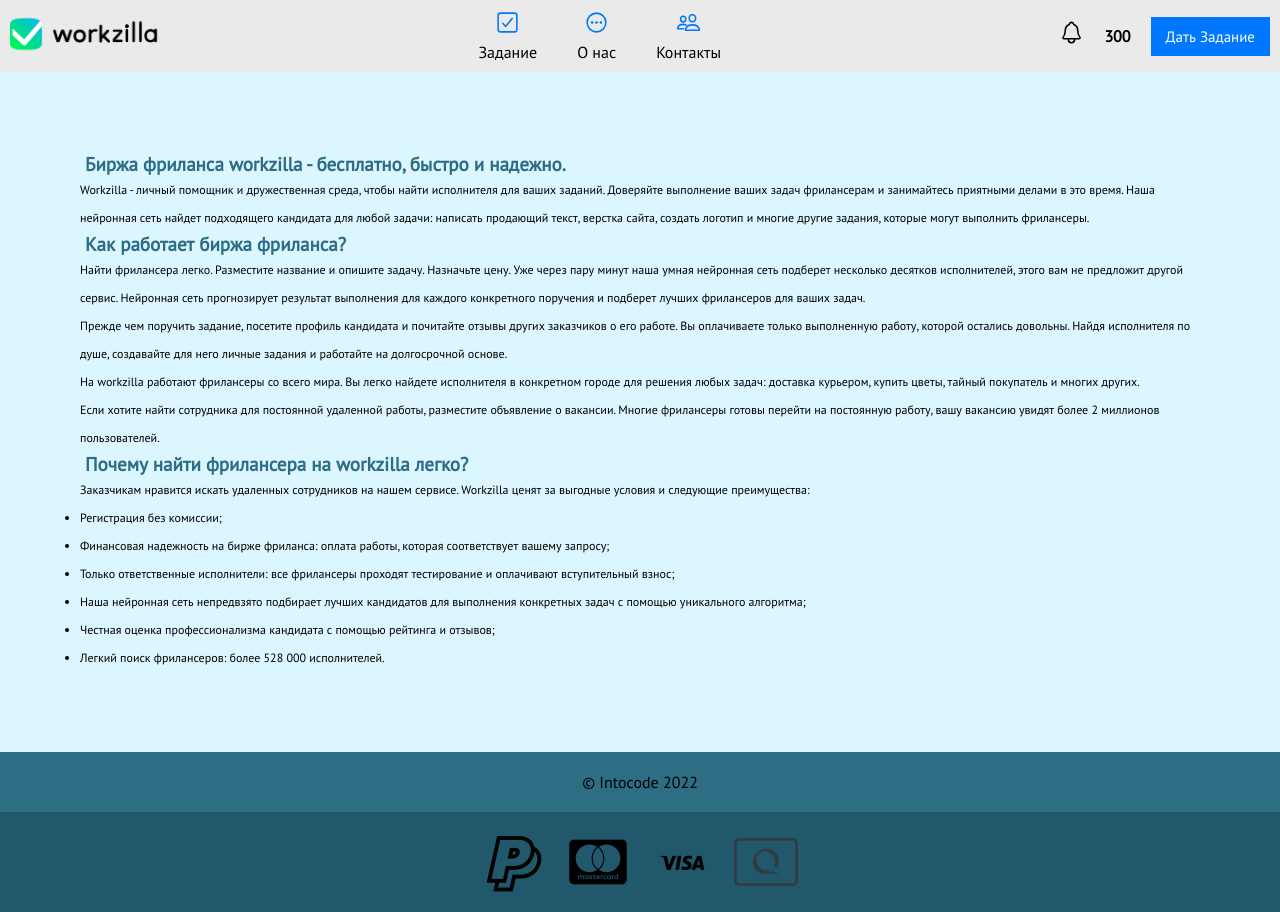
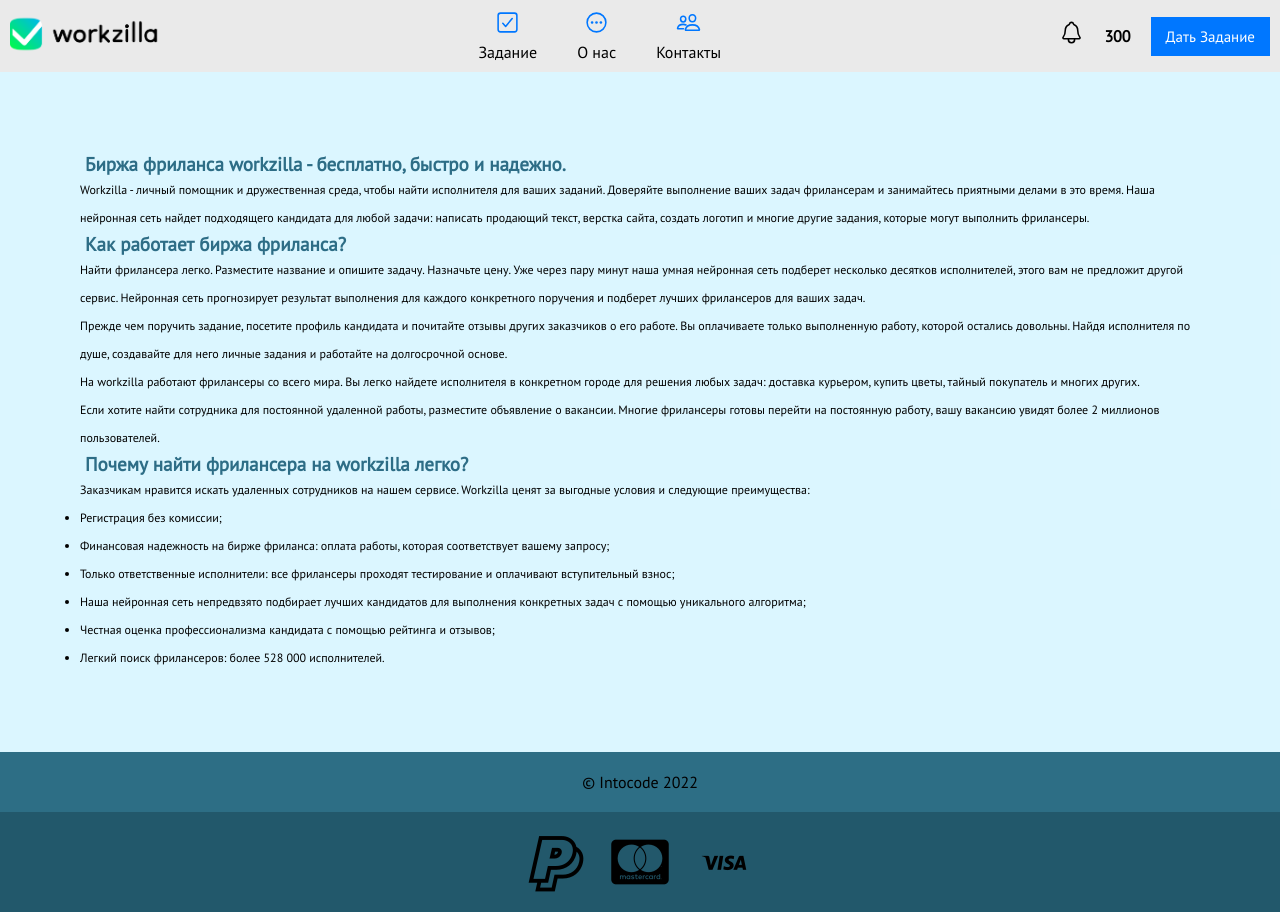
Before and after one commit to Benoyevski/freelance-front, a React (Create React App) app: page /tasks in a window 1280 px wide. Built offline with nearby package versions, Linux system fonts and the light colour scheme; a web font is replaced by a local one.

Commit message:
create footer

```diff
--- a/src/components/Footer/Footer.jsx
+++ b/src/components/Footer/Footer.jsx
@@ -3,7 +3,7 @@
 import pic1 from "../../public/paypal.png";
 import pic2 from "../../public/master.png";
 import pic3 from "../../public/visa.png";
-import pic4 from "../../public/qiwi.png";
+
 const Footer = () => {
   return (
     <footer>
@@ -22,7 +22,9 @@
           </p>
         </div>
         <div className={styles.header2}>
-          <span className={styles.headerTitle2}>Как работает биржа фриланса?</span>
+          <span className={styles.headerTitle2}>
+            Как работает биржа фриланса?
+          </span>
           <p>
             Найти фрилансера легко. Разместите название и опишите задачу.
             Назначьте цену. Уже через пару минут наша умная нейронная сеть
@@ -91,7 +93,6 @@
           <img src={pic1} />
           <img src={pic2} />
           <img src={pic3} />
-          <img src={pic4} />
         </div>
       </div>
     </footer>
```
